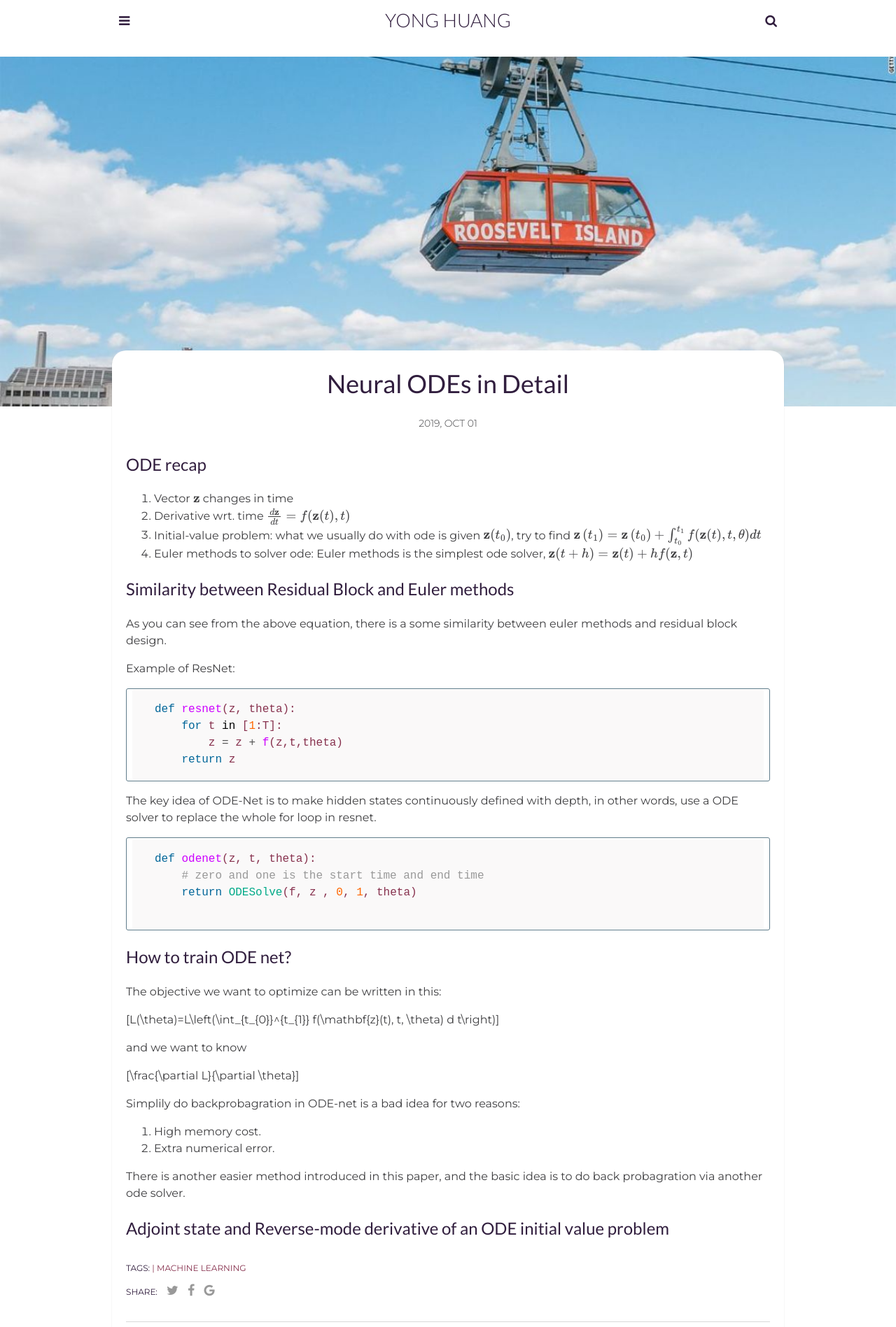
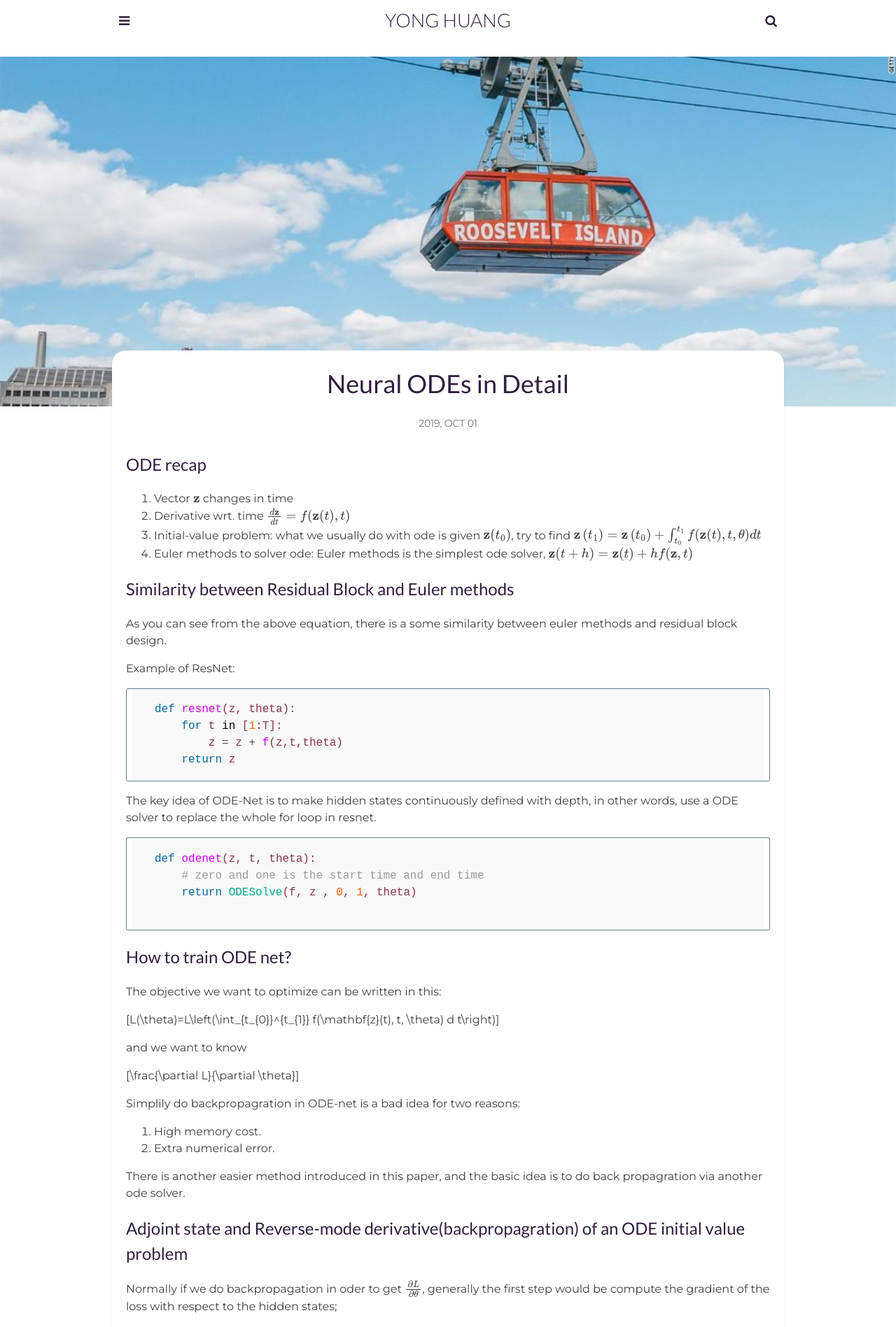
Before and after one commit to acneyouth1996/acneyouth1996.github.io, a Jekyll site: the page built from _posts/2019-10-01-Neural-ODES.md, in a window 1280 px wide. Shown: the part 22-1919 px from the top of the page at 70% size. Built offline with Jekyll 4.4.1, drawn with Linux system fonts in a browser that asks for light colours; formulas are drawn with MathJax 3; a script that is not in the unit is left out; comment, search, counter and statistics services are not loaded; some of the changed text lies outside the part shown; grey boxes are pictures that could not be loaded.

Commit message:
update index page

```diff
--- a/_posts/2019-10-01-Neural-ODES.md
+++ b/_posts/2019-10-01-Neural-ODES.md
@@ -64,11 +64,19 @@
 \frac{\partial L}{\partial \theta}
 $$
 
-Simplily do backprobagration in ODE-net is a bad idea for two reasons:
+Simplily do backpropagration in ODE-net is a bad idea for two reasons:
 
 1. High memory cost.
 2. Extra numerical error.
 
-There is another easier method introduced in this paper, and the basic idea is to do back probagration via another ode solver.
+There is another easier method introduced in this paper, and the basic idea is to do back propagration via another ode solver.
 
-## Adjoint state and Reverse-mode derivative of an ODE initial value problem
+## Adjoint state and Reverse-mode derivative(backpropagration) of an ODE initial value problem
+
+Normally if we do backpropagation in oder to get $$
+\frac{\partial L}{\partial \theta}
+$$, generally the first step would be compute the gradient of the loss with respect to the hidden states;
+
+$$
+\frac{\partial L}{\partial h{t}}
+$$
```
